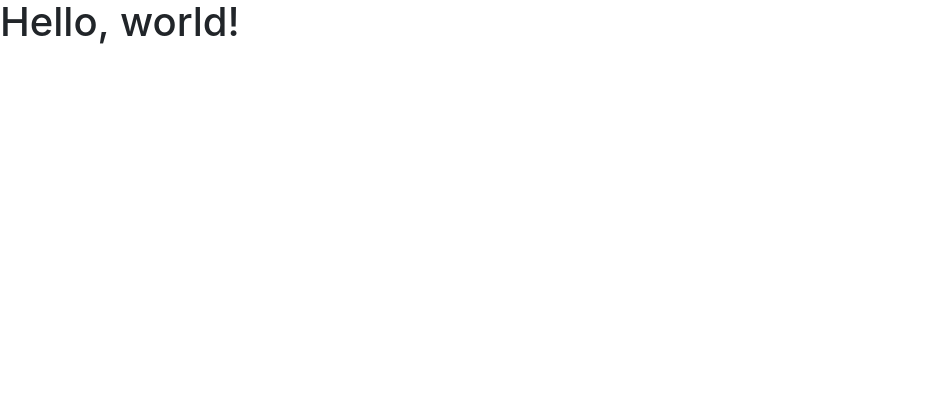
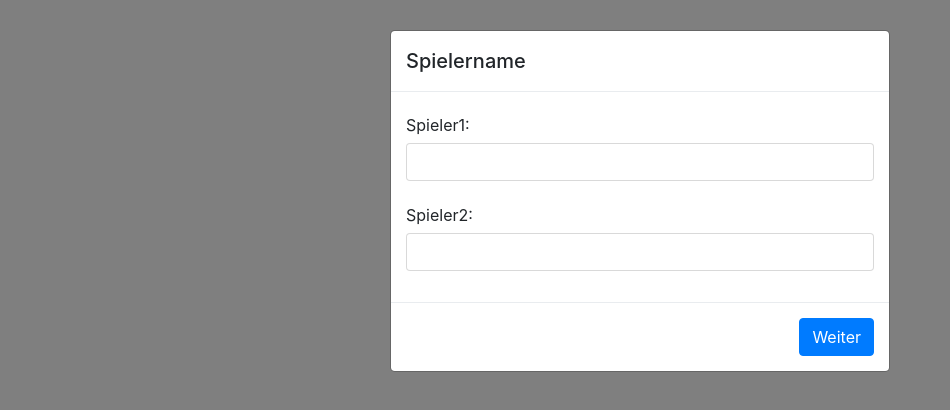
Before and after one commit to SeJV/WEB_Martina_ist_die_Beste, a plain HTML site: page Cats/Schiffeversenken.html in a window 1280 px wide. Shown: the whole page, without its empty margins (0-950 px from the left). Drawn offline with nearby package versions, Linux system fonts and the light colour scheme.

Commit message:
added a modal for player name input

```diff
--- a/Cats/Schiffeversenken.html
+++ b/Cats/Schiffeversenken.html
@@ -8,11 +8,33 @@
 
     <!-- Bootstrap CSS -->
 		<link rel="stylesheet" href="css/bootstrap.min.css">
-    </head>
+  </head>
   <body>
-    <h1>Hello, world!</h1>
+		<div class="modal fade" id="playerName" tabindex="-1" role="dialog">
+		  <div class="modal-dialog" role="document">
+		    <div class="modal-content">
+		      <div class="modal-header">
+		        <h5 class="modal-title">Spielername</h5>
+		      </div>
+		      <div class="modal-body">
+		        <form>
+							<div class="form-group">
+								<label for="player1" class="col-form-label">Spieler1:</label>
+								<input type="text" class="form-control" id="player1" autofocus/>
+							</div>
+							<div class="form-group">
+								<label for="player2" class="col-form-label">Spieler2:</label>
+								<input type="text" class="form-control" id="player2"/>
+							</div>
+						</form>
+		      </div>
+		      <div class="modal-footer">
+		        <button type="button" class="btn btn-primary" onclick="set_player_name()">Weiter</button>
+		      </div>
+		    </div>
+		  </div>
+		</div>
 
-    <!-- Optional JavaScript -->
     <!-- jQuery first, then Popper.js, then Bootstrap JS -->
 		<script
 			  src="https://code.jquery.com/jquery-3.2.1.slim.min.js"
@@ -20,5 +42,39 @@
 			  crossorigin="anonymous"></script>
 		<script type="text/javascript" src="https://cdnjs.cloudflare.com/ajax/libs/popper.js/1.12.5/umd/popper.js"></script>
     <script type="text/javascript" src="js/bootstrap.js"></script>
+
+		<script>
+			$('#playerName').modal({
+				show: true,
+        keyboard: false,
+        backdrop: 'static'
+			})
+
+			function set_player_name() {
+				var player1Element = document.getElementById('player1')
+				var player2Element = document.getElementById('player2')
+
+				// We have to reset the form error with custom validity
+				player1Element.setCustomValidity('')
+				player2Element.setCustomValidity('')
+
+				if(player1Element.checkValidity() && player2Element.checkValidity()) {
+						var player1Name = document.getElementById('player1').value.trim()
+						var player2Name = document.getElementById('player2').value.trim()
+
+						if(player1Name.length == 0) {
+							player1Element.setCustomValidity('Spieler1 benötigt einen Namen')
+						}
+						else if(player2Name.length == 0) {
+							player2Element.setCustomValidity('Spieler2 benötigt einen Namen')
+						}
+						else if(player1Name === player2Name) {
+							player2Element.setCustomValidity('Spieler2 hat den gleichen Namen wie Spieler1')
+						} else {
+							$('#playerName').modal('hide')
+						}
+				}
+			}
+		</script>
   </body>
 </html>
```
